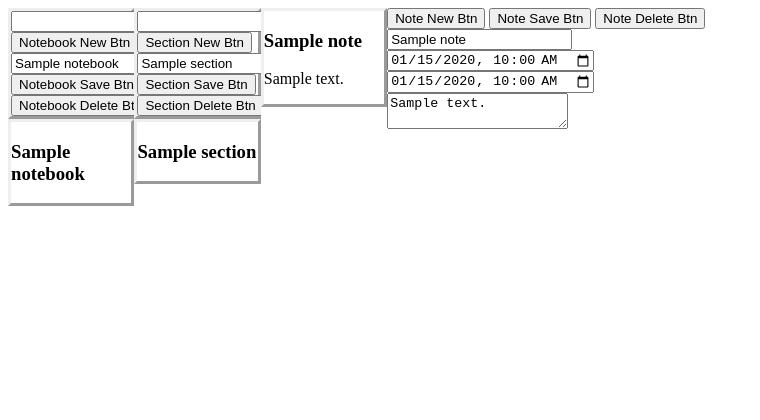
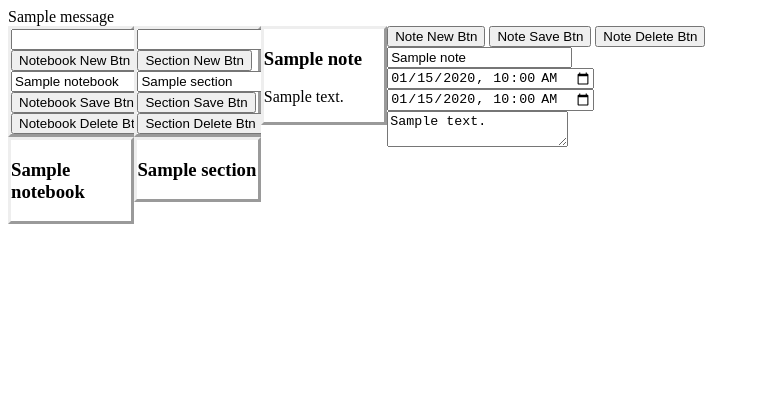
Before and after one commit to drmirk/notes, a Flask app: page / in a window 1280 px wide. Shown: the top 420 px of the page, without its empty margins (0-760 px from the left). Run offline with Flask 2, Linux system fonts and the light colour scheme; tables that the repository leaves empty hold one stand-in row (Sample ...); one stand-in notice (Sample message) is shown; some libraries are stand-ins or nearby versions.

Commit message:
Flash messages are shown in the app, and added some more flash messages in button functions

```diff
--- a/notes/templates/base.html
+++ b/notes/templates/base.html
@@ -8,6 +8,15 @@
         <script src="{{ url_for('static', filename='ckeditor/ckeditor.js') }}"></script>
     </head>
     <body>
+        <div>
+            {% with messages = get_flashed_messages() %}
+                {% if messages %}
+                    {% for message in messages %}
+                        {{ message }}
+                    {% endfor %}
+                {% endif %}
+            {% endwith %}
+        </div>
         <div class=all_notes tabindex="6">
         <div class=single_preview>
         <form method="POST" id="notebook">
--- a/notes/views.py
+++ b/notes/views.py
@@ -48,6 +48,8 @@ def section_button(section_form, parent_notebook, current_section, all_notes):
             new_section_id = section.get_id()
             flash('Section created successfully!')
             return redirect(url_for('section_view', section_id=new_section_id))
+        else:
+            flash("Section name can't be empty!")
     if section_form.section_save_btn.data:
         if section_form.section_current_title.data.strip():
             current_section.set_title(section_form.section_current_title.data)
@@ -74,6 +76,8 @@ def notebook_button(notebook_form, current_notebook, all_sections):
             new_notebook_id = notebook.get_id()
             flash('Notebook created successfully!')
             return redirect(url_for('notebook_view', notebook_id=new_notebook_id))
+        else:
+            flash("Notebook name can't be empty!")
     if notebook_form.notebook_save_btn.data:
         if notebook_form.notebook_current_title.data.strip():
             current_notebook.set_title(notebook_form.notebook_current_title.data)
```
